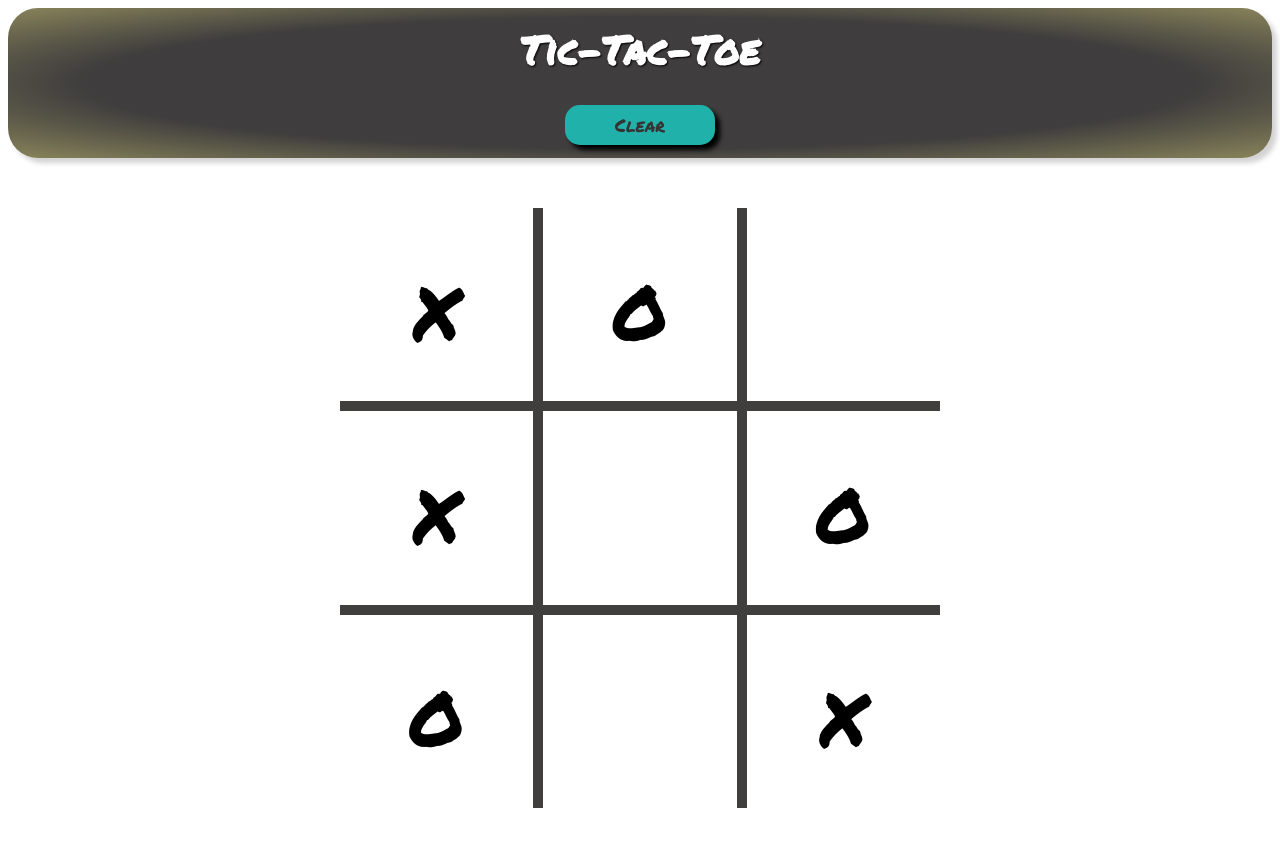
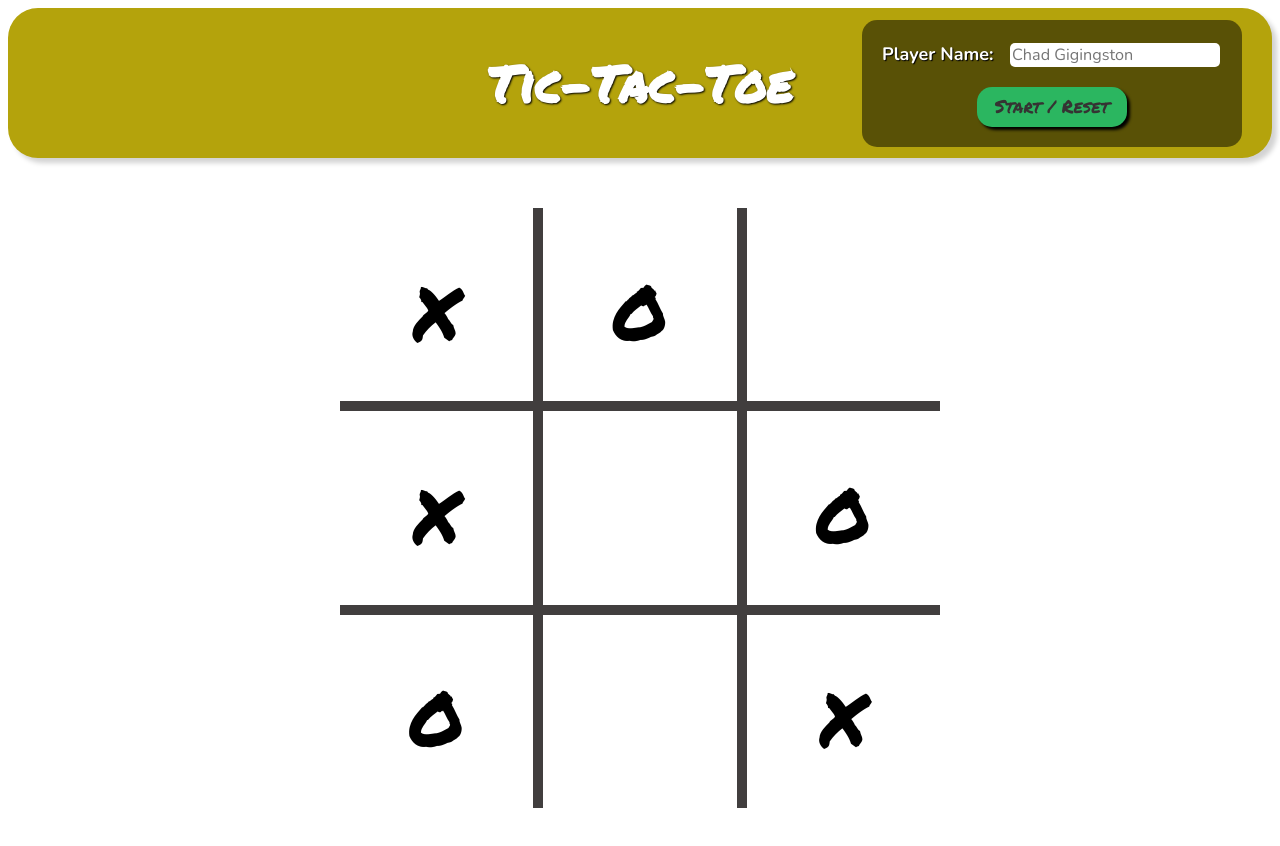
Before and after one commit to RSGerrish/tictactoe-project, a plain HTML site: page index.html in a window 1280 px wide. Drawn offline with nearby package versions, Linux system fonts and the light colour scheme.

Commit message:
UI added and win message is displayed upon winner detected

```diff
--- a/index.html
+++ b/index.html
@@ -10,9 +10,16 @@
 </head>
 <body>
   <header>
+    <div class="header-left"></div>
     <div class="header-contents">
       <h1>Tic-Tac-Toe</h1>
-      <button class="btn" id="btn-clear">Clear</button>
+    </div>
+    <div class="header-ui">
+      <label for="player-name">Player Name:&nbsp&nbsp</label>
+      <input type="text" id="player-name" name="player-name" placeholder="Chad Gigingston">
+      <div class="ui-controls">
+        <button class="btn" id="btn-clear">Start / Reset</button>
+      </div>
     </div>
   </header>
   <div class="game-body">
@@ -20,7 +27,10 @@
   </div>
   <div class="winner-window">
     <div class="winner-contents">
-      <h2 class="winner-h2">Would you like to play again?</h2>
+      <h2 class="winner-h2"></h2>
+      <br>
+      <h2>Would you like to play again?</h2>
+      <br>
       <button class="btn" id="btn-play-again">Play Again</button>
     </div>
   </div>
--- a/script.js
+++ b/script.js
@@ -67,24 +67,45 @@ var displayController = (function() {
 
   gameBoard.drawBoard();
 
+  function _whoWon() {
+    let playerName = document.querySelector('#player-name').value;
+    const winMsg = document.querySelector('.winner-h2');
+
+    if(pieces[0] === "x") {
+      if(playerName === "") {playerName = "You";}
+
+      winMsg.innerText = `${playerName} Wins!`
+    } else {
+      winMsg.innerText = `You Lost to the STUPID AI! LUL`
+    }
+  }
+
   function checkWinCondition() {
-    const winWindow = document.querySelector(".winner-window")
+    const winWindow = document.querySelector(".winner-window");
 
     if(pieces[0] === pieces[1] && pieces[0] === pieces[2] && pieces[0]) {
+      _whoWon();
       winWindow.style.visibility = "visible";
     } else if(pieces[3] === pieces[4] && pieces[3] === pieces[5] && pieces[3]) {
+      _whoWon();
       winWindow.style.visibility = "visible";
     } else if(pieces[6] === pieces[7] && pieces[6] === pieces[8] && pieces[6]) {
+      _whoWon();
       winWindow.style.visibility = "visible";
     } else if(pieces[0] === pieces[3] && pieces[0] === pieces[6] && pieces[0]) {
+      _whoWon();
       winWindow.style.visibility = "visible";
     } else if(pieces[1] === pieces[4] && pieces[1] === pieces[7] && pieces[1]) {
+      _whoWon();
       winWindow.style.visibility = "visible";
     } else if(pieces[2] === pieces[5] && pieces[2] === pieces[8] && pieces[2]) {
+      _whoWon();
       winWindow.style.visibility = "visible";
     } else if(pieces[0] === pieces[4] && pieces[0] === pieces[8] && pieces[0]) {
+      _whoWon();
       winWindow.style.visibility = "visible";
     } else if(pieces[2] === pieces[4] && pieces[2] === pieces[6] && pieces[2]) {
+      _whoWon();
       winWindow.style.visibility = "visible";
     }
   };
--- a/style.css
+++ b/style.css
@@ -1,4 +1,5 @@
 @import url('https://fonts.googleapis.com/css2?family=Permanent+Marker&display=swap');
+@import url('https://fonts.googleapis.com/css2?family=Nunito:ital,wght@0,200;0,300;0,400;0,500;0,600;0,700;0,800;0,900;1,200;1,300;1,400;1,500;1,600;1,700;1,800;1,900&display=swap');
 
 * {
   font-family: 'Permanent Marker', cursive;
@@ -6,9 +7,9 @@
 }
 
 h1 {
-  font-size: 2.2em;
+  font-size: 2.8em;
   color:#fff;
-  margin-top: 0;
+  margin: 0;
   text-shadow: 1px 1px 2px #000000;
 }
 
@@ -20,25 +21,51 @@ h2 {
 header {
   height: 150px;
   display: flex;
-  justify-content: center;
+  justify-content: space-between;
   align-items: center;
-  background: radial-gradient(rgba(53, 51, 51, 95%) 62%, rgba(131, 126, 82, 95%));
+  background-color: rgb(180, 163, 12);
+  /*background: radial-gradient(rgba(53, 51, 51, 95%) 68%, rgba(131, 126, 82, 97%));*/
   box-shadow: 5px 5px 5px #d3d3d3;
   border-radius: 30px;
 }
 
-.header-contents {
-  text-align: center;
+.header-ui {
+  padding: 20px;
+  margin: 0 30px;
+  width: 340px;
+  background-color: rgba(0, 0, 0, 50%);
+  border-radius: 15px;
+  font-weight: 700;
+}
+
+.header-left {
+  padding: 20px;
+  margin: 0 30px;
+  width: 340px;
+}
+
+.header-ui label {
+  font-family: 'Nunito', sans-serif;
+  color: #fff;
+  text-shadow: 1px 1px 1px black;
+}
+
+.header-ui input {
+  border: none;
+  border-radius: 5px;
+  font-family: 'Nunito', sans-serif;
+  font-size: 0.9rem;
 }
 
 .btn {
   height: 40px;
   width: 150px;
-  background-color:#20b2aa;
+  background-color:rgb(43, 182, 96);;
   border-radius: 15px;
   border: none;
-  box-shadow: 5px 5px 5px #000000;
+  box-shadow: 3px 3px 3px #000000;
   color: #353333;
+  margin: 0 10px;
 }
 
 .btn:active {
@@ -80,7 +107,7 @@ header {
   top: 50vh;
   left: 50vw;
   margin: -200px -300px;
-  background: radial-gradient(rgba(53, 51, 51, 80%) 62%, rgba(131, 126, 82, 80%));
+  background: rgba(0, 0, 0, 85%);
   border-radius: 15px;
   box-shadow: 5px 10px 10px #2e2e2e;
   display: flex;
@@ -92,3 +119,9 @@ header {
 .winner-contents {
   text-align: center;
 }
+
+.ui-controls {
+  padding: 20px 0 0;
+  display: flex;
+  justify-content: center;
+}
```
